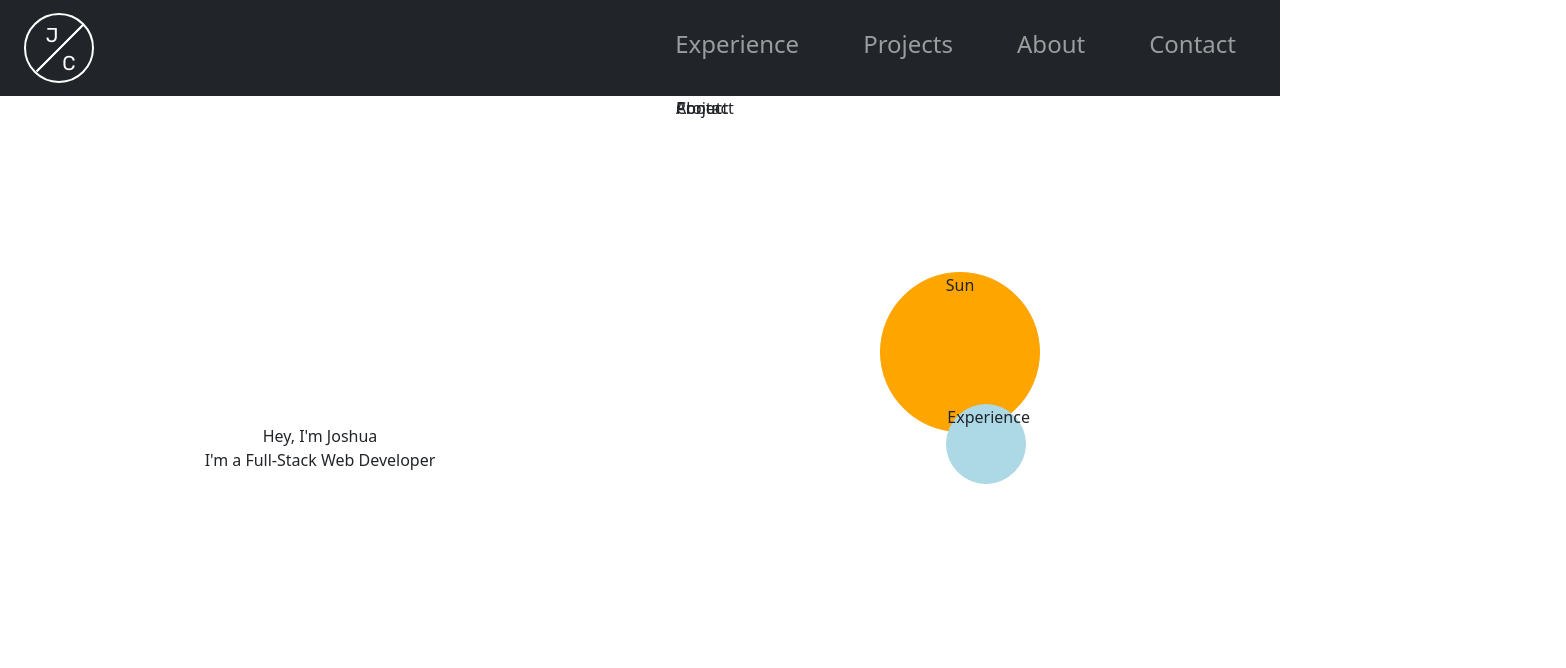
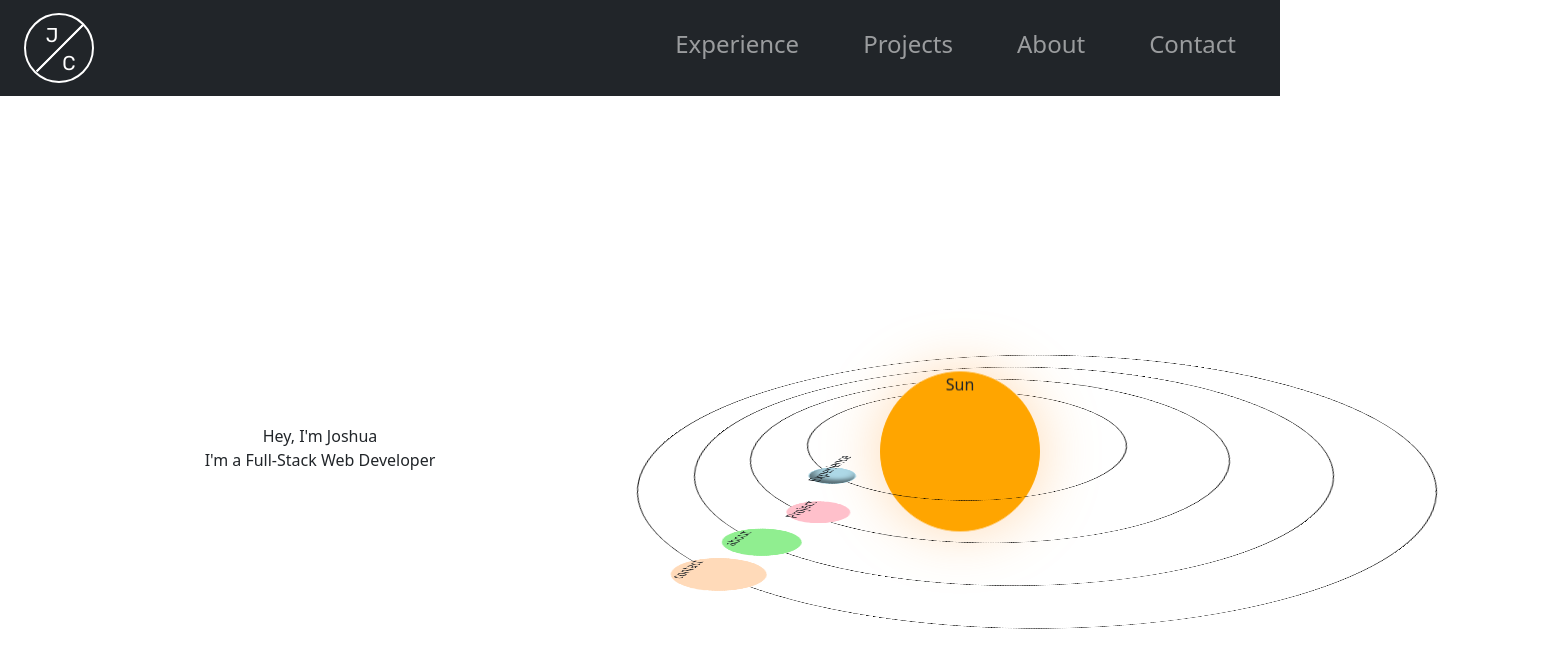
Before and after one commit to chobot123/portfolio, a React (Create React App) app: page / in a window 1280 px wide. Shown: the top 668 px of the page, 1566 px wide, since content can reach past the window. Built offline with nearby package versions, Linux system fonts and the light colour scheme.

Commit message:
Created basic animation for planet rotation

```diff
--- a/src/components/body/home/Home.css
+++ b/src/components/body/home/Home.css
@@ -1,40 +1,157 @@
 #planet-container {
     position: relative;
+    transform: rotateX(70deg);
+    transform-style: preserve-3d;
 }
 
 .sun {
     position: absolute;
-    top: 25%;
+    top: 40%;
     left: 50%;
     height: 10rem;
     width: 10rem;
     background-color: orange;
     border: 1px solid orange;
     border-radius: 50%;
-    transform: translateX(-50%);
+    transform: translateX(-50%) rotateX(-70deg);
+    box-shadow: 0 0 60px rgba(255, 160, 60, 0.4);
 }
 
-.planet {
+.orbit {
     position: absolute;
+    border: 1px solid rgb(0, 0, 0);
+    border-radius: 50%;
+    animation-iteration-count: infinite;
+    animation-timing-function: linear;
+    animation-name: orbitAnim;
+    transform-style: preserve-3d;
+}
+
+.orbit#exp {
+    top: 40%;
+    left: 40%;
+    width: 20rem;
+    height: 20rem;
+    margin-top: -6em;
+    margin-left: -6em;
+    animation-duration: 30s;
+}
+
+.orbit#project{
+    transform: rotateX(70deg) rotateY(70deg);
+    width: 30rem;
+    height: 30rem;
+    top: 35%;
+    left: 30%;
+    margin-top: -6em;
+    margin-left: -6em;
+    animation-duration: 30s;
+}
+
+.orbit#about{
+    transform: rotateX(70deg) rotateY(70deg);
+    width: 40rem;
+    height: 40rem;
+    top: 30%;
+    left: 20%;
+    margin-top: -6em;
+    margin-left: -6em;
+    animation-duration: 30s;
+}
+
+.orbit#contact{
+    transform: rotateX(70deg) rotateY(70deg);
+    width: 50rem;
+    height: 50rem;
+    top: 25%;
+    left: 10%;
+    margin-top: -6em;
+    margin-left: -6em;
+    animation-duration: 30s;
+}
+
+.wrapper {
+    width: 20rem;
+    height: 20rem;
+    position: absolute;
+    transform-style: preserve-3d;
+    animation-iteration-count: infinite;
+    animation-timing-function: linear;
 }
 
 .planet#exp{
-    left: 55%;
+    height: 15%;
+    width: 15%;
+    top: 15%;
+    position: absolute;
     z-index: 1;
-    top: 40%;
-    height: 5rem;
-    width: 5rem;
+    border-radius: 50%;
+    border: 1px solid lightblue;
     background-color: lightblue;
-    border: 1px solid lightblue;
-    border-radius: 50%;
-    transition: 1s;
-    animation: expAnimFront 4s linear infinite alternate-reverse;
+    animation-name: shadow-exp;
+    animation-iteration-count: infinite;
+    animation-timing-function: linear;
+    animation-duration: 30s;
 }
 
-@keyframes expAnimFront {
+.planet#project{
+    height: 20%;
+    width: 20%;
+    top: 35%;
+    position: absolute;
+    z-index: 1;
+    border-radius: 50%;
+    border: 1px solid pink;
+    background-color: pink;
+}
+
+.planet#about{
+    height: 25%;
+    width: 25%;
+    top: 40%;
+    position: absolute;
+    z-index: 1;
+    border-radius: 50%;
+    border: 1px solid lightgreen;
+    background-color: lightgreen;
+}
+
+.planet#contact{
+    height: 30%;
+    width: 30%;
+    top: 50%;
+    position: absolute;
+    z-index: 1;
+    border-radius: 50%;
+    border: 1px solid peachpuff;
+    background-color: peachpuff;
+}
+
+@keyframes orbitAnim {
+    0% {
+        transform: rotateZ(0deg);
+    }
+
     100%{
-        left: 35%;
-        top: 50%;
-        z-index: 1;
+        transform: rotateZ(-360deg);
     }
 }
+
+@keyframes planetCounterRotate {
+    0%   {
+            transform: rotateX(-90deg) rotateY(360deg) rotateZ(0deg);
+        }
+
+    100% {
+        transform: rotateX(-90deg) rotateY(0deg) rotateZ(0deg);
+    }
+}
+
+@keyframes shadow-exp {
+    0%     { box-shadow: inset 0 0 20px rgba(0, 0, 0, 0.5); /* top */ }
+    25%    { box-shadow: inset 16px 0 8px rgba(0, 0, 0, 0.5); /* left */ }
+    50%    { box-shadow: inset 40px -20px 16px rgba(0, 0, 0, 0.5); /* bottom */ }
+    50.01% { box-shadow: inset -40px -20px 16px rgba(0, 0, 0, 0.5); /* bottom */ }
+    75%    { box-shadow: inset -16px 0 8px rgba(0, 0, 0, 0.5); /* right */ }
+    100%   { box-shadow: inset 0 0 20px rgba(0, 0, 0, 0.5); /* top */ }
+  }
--- a/src/components/body/home/Home.js
+++ b/src/components/body/home/Home.js
@@ -36,10 +36,26 @@ function Home(){
                 <Col className="h-100">
                     <Container className="h-100">
                         <div id="planet-container" className="h-100">
-                            <div className="planet" id="exp">Experience</div>
-                            <div className="planet" id="project">Project</div>
-                            <div className="planet" id="about">About</div>
-                            <div className="planet" id="contact">Contact</div>
+                            <div className="orbit" id="exp">
+                                <div className="wrapper">
+                                    <div className="planet" id="exp">Experience</div>
+                                </div>
+                            </div>
+                            <div className="orbit" id="project">
+                                <div className="wrapper">
+                                    <div className="planet" id="project">Project</div>
+                                </div>
+                            </div>
+                            <div className="orbit" id="about">
+                                <div className="wrapper">
+                                    <div className="planet" id="about">about</div>
+                                </div>
+                            </div>
+                            <div className="orbit" id="contact">
+                                <div className="wrapper">
+                                    <div className="planet" id="contact">contact</div>
+                                </div>
+                            </div>
                             <div className="sun">Sun</div>
                         </div>
                     </Container>
```
